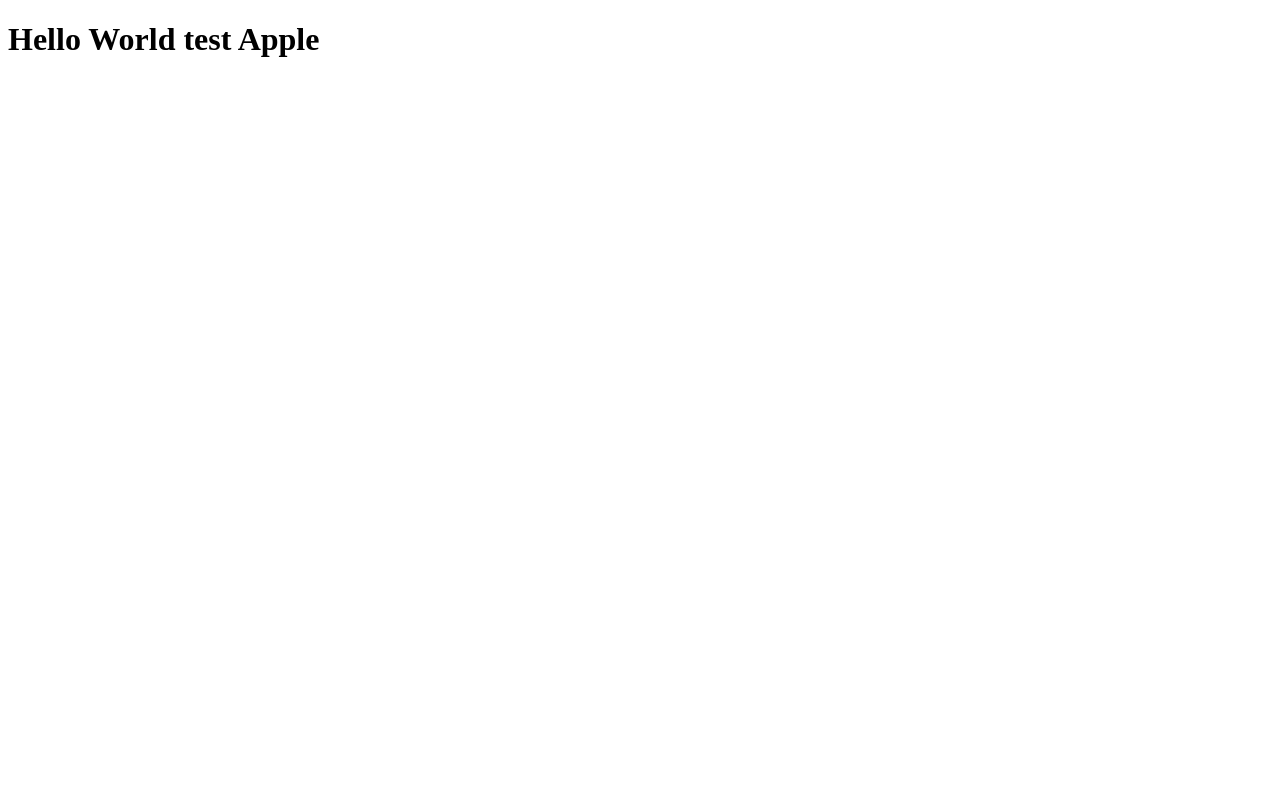
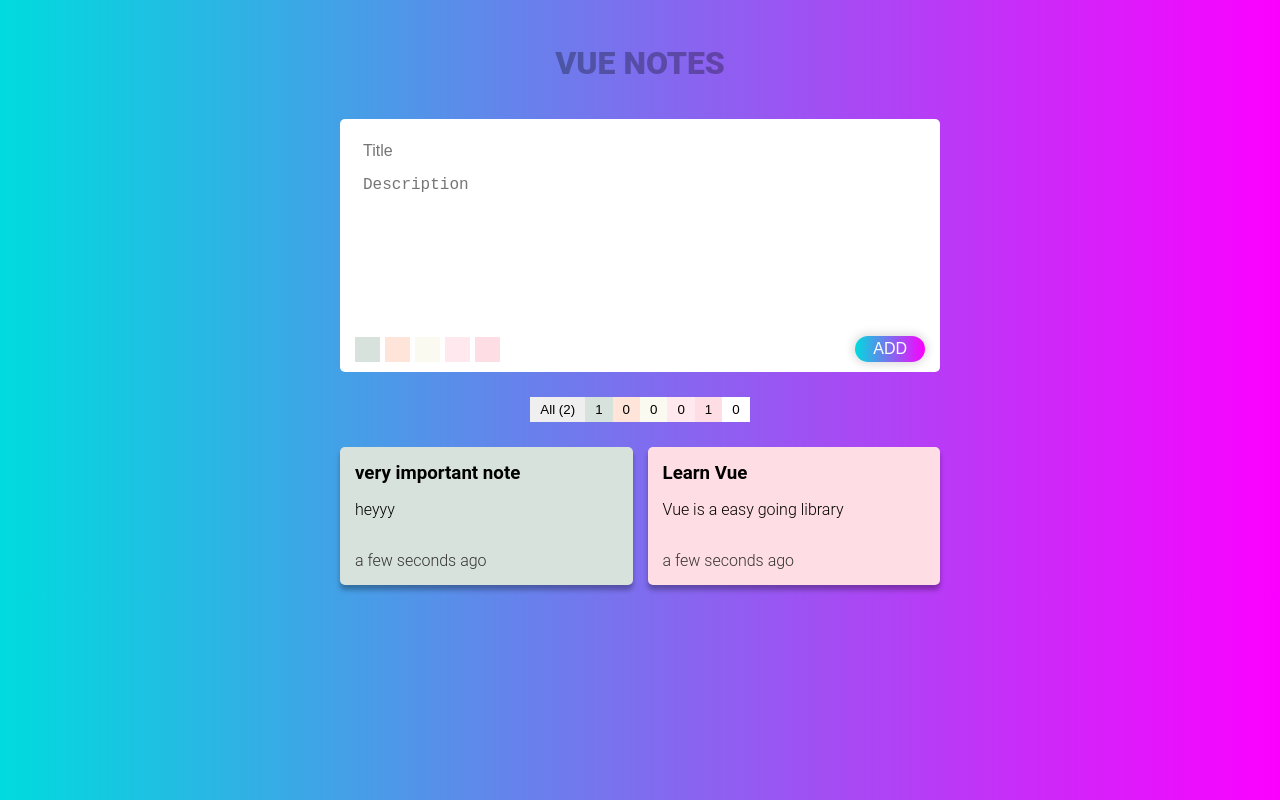
Before and after one commit to appl4e/notesVue3, a Vue app: page / in a window 1280 px wide. Built offline with nearby package versions, Linux system fonts and the light colour scheme.

Commit message:
notes app static html css added

```diff
--- a/src/App.vue
+++ b/src/App.vue
@@ -1,9 +1,57 @@
 <script setup>
 // This starter template is using Vue 3 <script setup> SFCs
 // Check out https://v3.vuejs.org/api/sfc-script-setup.html#sfc-script-setup
-const hi = "Apple";
 </script>
 
 <template>
-  <h1>Hello World test {{ hi }}</h1>
+  <div class="app">
+    <div class="header">
+      <h1 class="app-title">Vue Notes</h1>
+    </div>
+    <div class="contextbox">
+      <input type="text" placeholder="Title" />
+      <textarea rows="8" placeholder="Description" class spellcheck="false"></textarea>
+      <div class="controls">
+        <div class="colors">
+          <span class="c1" data-note-color="#D8E2DC"></span>
+          <span class="c2" data-note-color="#FFE5D9"></span>
+          <span class="c3" data-note-color="#FBFAF0"></span>
+          <span class="c4" data-note-color="#FFE9EE"></span>
+          <span class="c5" data-note-color="#FFDDE4"></span>
+        </div>
+        <button>Add</button>
+      </div>
+    </div>
+    <div class="filter">
+      <button>All (2)</button>
+      <button style="background-color: rgb(216, 226, 220)">1</button>
+      <button style="background-color: rgb(255, 229, 217)">0</button>
+      <button style="background-color: rgb(251, 250, 240)">0</button>
+      <button style="background-color: rgb(255, 233, 238)">0</button>
+      <button style="background-color: rgb(255, 221, 228)">1</button>
+      <button style="background-color: rgb(255, 255, 255)">0</button>
+    </div>
+    <div class="notes">
+      <div class="note" style="background-color: rgb(216, 226, 220)">
+        <div>
+          <h3 class="title">very important note</h3>
+          <p>heyyy</p>
+        </div>
+        <p class="time">a few seconds ago</p>
+        <div class="buttons">
+          <button class="delete">×</button>
+        </div>
+      </div>
+      <div class="note" style="background-color: rgb(255, 221, 228)">
+        <div>
+          <h3 class="title">Learn Vue</h3>
+          <p>Vue is a easy going library</p>
+        </div>
+        <p class="time">a few seconds ago</p>
+        <div class="buttons">
+          <button class="delete">×</button>
+        </div>
+      </div>
+    </div>
+  </div>
 </template>
--- /dev/null
+++ b/src/assets/app.css
@@ -0,0 +1,194 @@
+@import url("https://fonts.googleapis.com/css?family=Luckiest+Guy&display=swap");
+* {
+  box-sizing: border-box;
+}
+
+button {
+  cursor: pointer;
+}
+button:focus {
+  outline: none;
+}
+
+body {
+  font-family: sans-serif;
+  font-weight: 300;
+  background: #fc00ff;
+  /* fallback for old browsers */
+  background: -webkit-linear-gradient(to right, #00dbde, #fc00ff);
+  /* Chrome 10-25, Safari 5.1-6 */
+  background: linear-gradient(to right, #00dbde, #fc00ff);
+  font-family: "Roboto", sans-serif;
+}
+
+.header {
+  text-align: center;
+}
+.header .app-title {
+  display: inline-block;
+  padding: 15px;
+  text-transform: uppercase;
+  font-weight: 800;
+  color: rgba(0, 0, 0, 0.3);
+}
+
+.app {
+  width: 600px;
+  max-width: 100%;
+  margin: 0 auto;
+}
+
+.contextbox {
+  background-color: #fff;
+  padding: 15px;
+  padding-bottom: 5px;
+  border-radius: 5px;
+}
+.contextbox textarea,
+.contextbox input {
+  width: 100%;
+  resize: none;
+  padding: 8px;
+  border: none;
+  font-size: 16px;
+}
+.contextbox textarea:focus,
+.contextbox input:focus {
+  outline: none;
+}
+.contextbox .controls {
+  height: 35px;
+  display: flex;
+  justify-content: space-between;
+  align-items: center;
+}
+.contextbox .controls button {
+  background: #fc00ff;
+  /* fallback for old browsers */
+  background: -webkit-linear-gradient(to right, #00dbde, #fc00ff);
+  /* Chrome 10-25, Safari 5.1-6 */
+  background: linear-gradient(to right, #00dbde, #fc00ff);
+  color: #fff;
+  border: none;
+  text-transform: uppercase;
+  font-size: 16px;
+  padding: 4px 18px;
+  border-radius: 20px;
+  box-shadow: 0px 0px 10px 2px rgba(0, 0, 0, 0.15);
+  transition: 300ms;
+  cursor: pointer;
+}
+.contextbox .controls button:focus {
+  outline: none;
+}
+.contextbox .controls button:hover {
+  box-shadow: 0px 0px 10px 2px rgba(0, 0, 0, 0.35);
+}
+.contextbox .controls .colors {
+  display: flex;
+}
+.contextbox .controls .colors span {
+  margin-right: 5px;
+  height: 25px;
+  width: 25px;
+  content: "";
+  display: inline-block;
+  background: red;
+}
+.contextbox .controls .colors span.c1 {
+  background-color: #d8e2dc;
+}
+.contextbox .controls .colors span.c2 {
+  background-color: #ffe5d9;
+}
+.contextbox .controls .colors span.c3 {
+  background-color: #fbfaf0;
+}
+.contextbox .controls .colors span.c4 {
+  background-color: #ffe9ee;
+}
+.contextbox .controls .colors span.c5 {
+  background-color: #ffdde4;
+}
+.contextbox .controls .colors span.selected {
+  border: 2px solid #000;
+}
+
+.filter {
+  margin-top: 25px;
+  text-align: center;
+}
+.filter button {
+  border: none;
+  border: none;
+  padding: 5px 10px;
+}
+.filter button.selected {
+  border: 2px solid #000;
+}
+
+.notes {
+  margin-top: 25px;
+  display: grid;
+  grid-template-columns: 1fr 1fr;
+  column-gap: 15px;
+  row-gap: 15px;
+}
+@media all and (max-width: 600px) {
+  .notes {
+    grid-template-columns: 1fr;
+  }
+}
+.notes .note {
+  border-radius: 5px;
+  background-color: #fff;
+  padding: 15px;
+  box-shadow: 0 5px 5px rgba(0, 0, 0, 0.3);
+  transition: 300px;
+  display: flex;
+  justify-content: space-between;
+  flex-direction: column;
+  position: relative;
+}
+.notes .note:hover {
+  box-shadow: 0 5px 25px rgba(0, 0, 0, 0.3);
+}
+.notes .note h3 {
+  margin: 0;
+}
+.notes .note .time {
+  margin-bottom: 0;
+  color: #333;
+}
+.notes .note:hover .buttons {
+  opacity: 1;
+}
+.notes .note .buttons {
+  transition: 300ms;
+  opacity: 0;
+  display: flex;
+  position: absolute;
+  top: 0;
+  right: 0;
+  border: none;
+  position: absolute;
+  top: 0;
+  right: 0;
+  border: none;
+}
+.notes .note .buttons button {
+  cursor: pointer;
+  border: none;
+  background-color: transparent;
+}
+.notes .note .buttons button:focus {
+  outline: none;
+}
+.notes .note .buttons .delete {
+  color: red;
+  font-size: 20px;
+}
+.notes .note .buttons .edit {
+  padding-top: 5px;
+  font-size: 16px;
+}
--- a/src/main.js
+++ b/src/main.js
@@ -1,4 +1,5 @@
 import { createApp } from 'vue'
 import App from './App.vue'
+import './assets/app.css'
 
 createApp(App).mount('#app')
```
